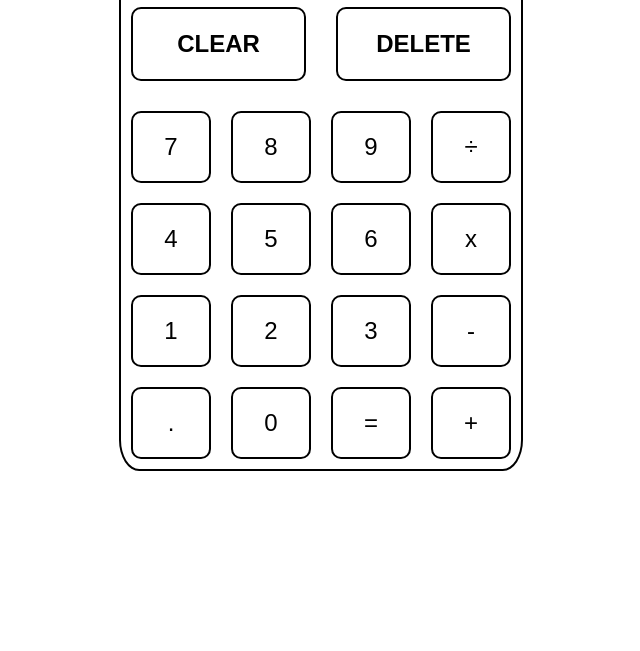
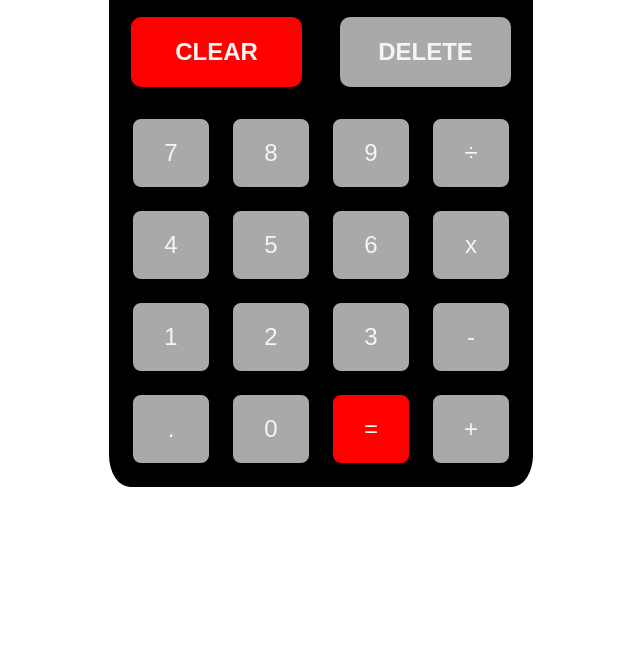
Before and after one commit to Ehaley25/calculator, a plain HTML site: page index.html in a window 1280 px wide. Shown: the part 149-800 px from the top of the page, without its empty margins (319-959 px from the left). Drawn offline with Linux system fonts and the light colour scheme; a web font is replaced by a local one.

Commit message:
added some style

```diff
--- a/index.html
+++ b/index.html
@@ -18,7 +18,7 @@
                 <h1>777</h1>
             </div>
         </div>
-        <div class="renameLater">
+        <div class="clearingDisplay">
             <h2 class = "clear" id="clear">CLEAR</h2>
             <h2 class = "delete"id="delete">DELETE</h2>
         </div>
--- a/style.css
+++ b/style.css
@@ -5,11 +5,13 @@
 
 body{
     display: flex;
+
     justify-content: center;
     font-family: "Audiowide", sans-serif;
 }
 body p{
     font-size:x-large;
+    color: whitesmoke;
 }
 
 .calculator-outline{
@@ -17,6 +19,8 @@ body p{
     height: 100%;
     width: 400px;
     border-radius: 5%;
+    padding: 10px;
+    background-color: black;
 }
 .display{
     height: 100px;
@@ -27,18 +31,18 @@ body p{
     padding: 10px;
     border-radius: 10px;
     margin: 10px;
+    background-color: #8cbb6b;
 }
 .topDisplay , .bottomDisplay{
     height: 50%;
 }
-.renameLater{
+.clearingDisplay{
     height: 15%;
     display: flex;
     justify-content: space-between;
     margin: 20px 10px;
 }
 .delete , .clear{
-    border: 2px solid black;
     display: flex;
     justify-content: center;
     align-items: center;
@@ -56,4 +60,24 @@ body p{
     padding: 20px;
     text-align: center;
     margin: 10px;
+    background-color: darkgray;
 }
+#equals ,.clear{
+    background-color: red;
+    color: whitesmoke;
+}
+#equals:hover ,.clear:hover{
+    background-color: darkred;
+}
+.delete{
+    background-color: darkgray;
+    color: whitesmoke;
+}
+.key:hover{
+    cursor: pointer;
+    background-color: gray;
+}
+.delete:hover{
+    cursor: pointer;
+    background-color: gray;
+}
```
